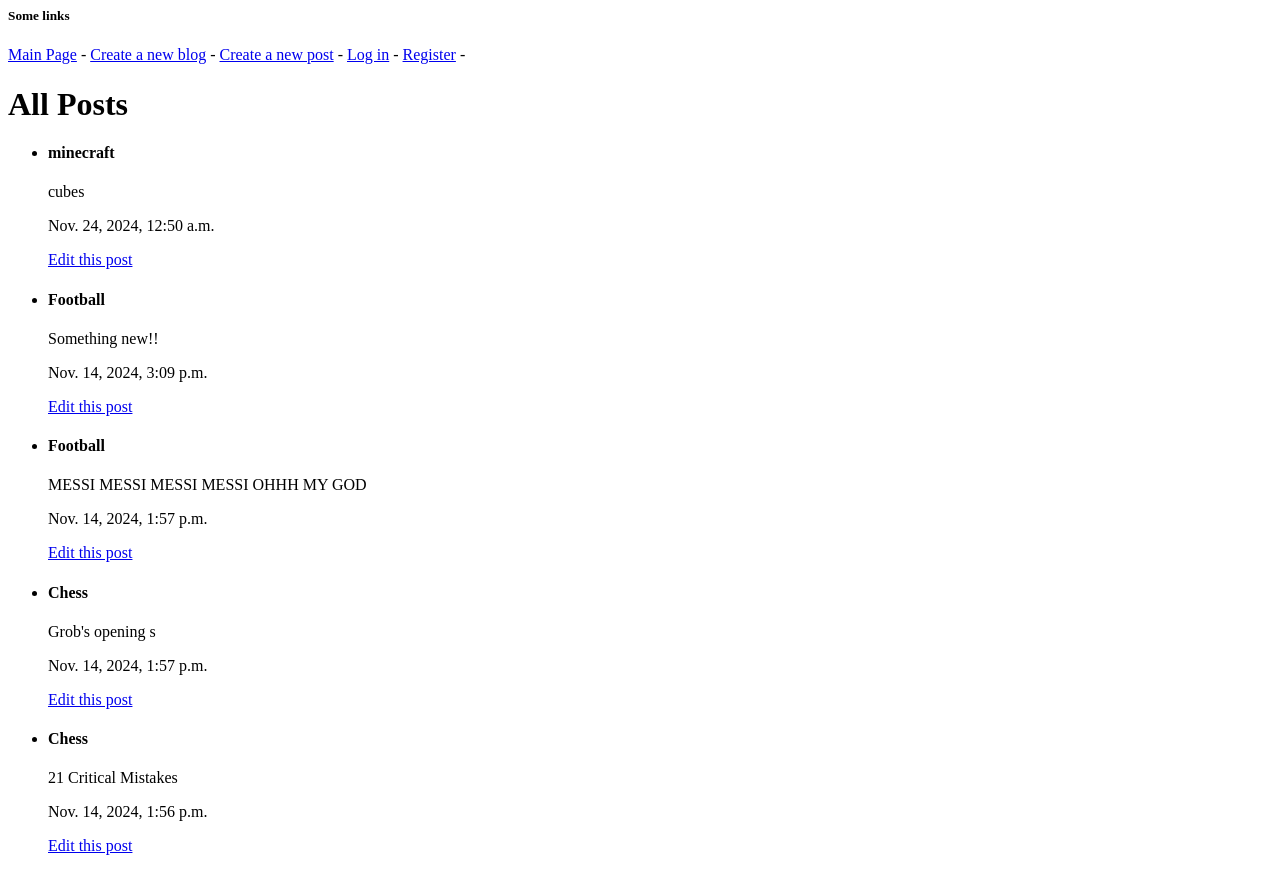
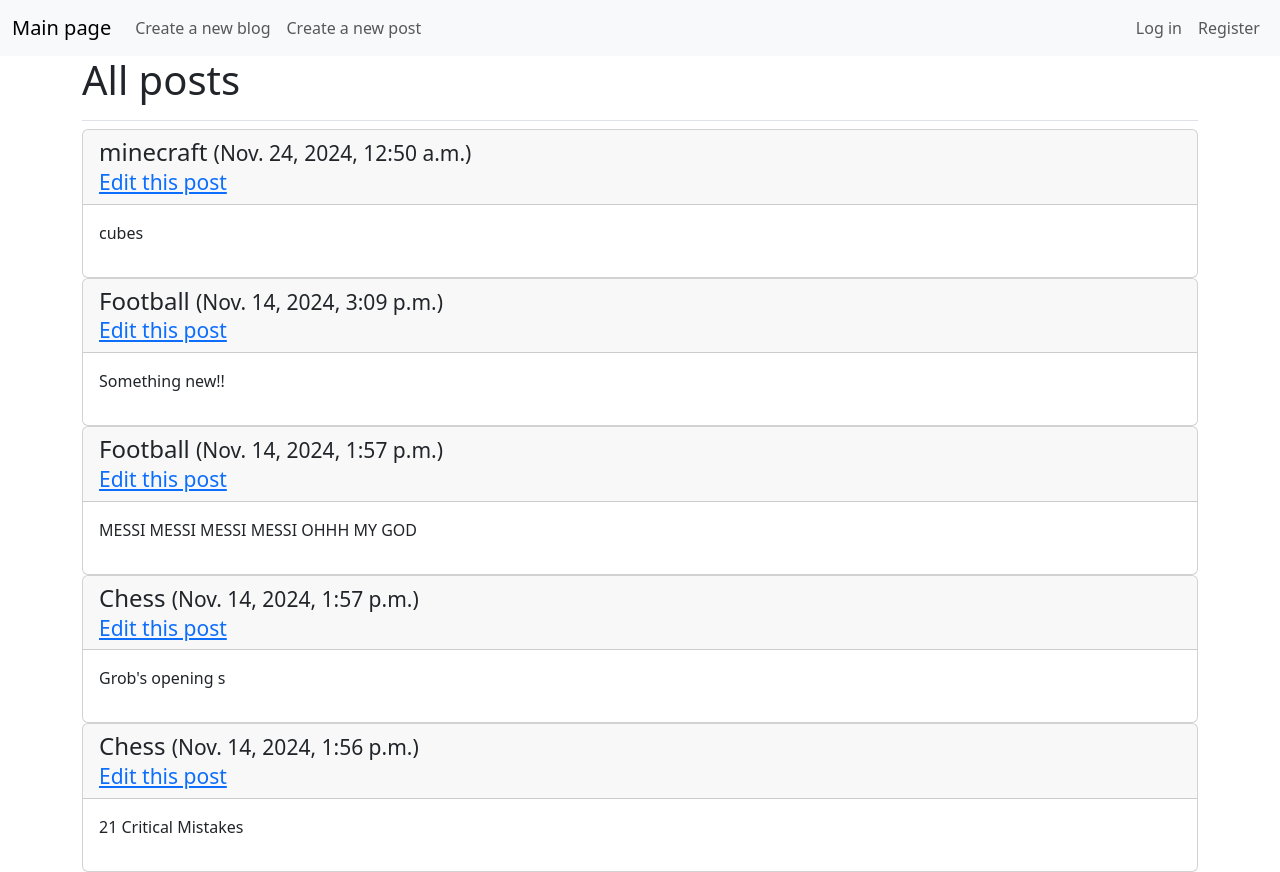
Before and after one commit to warmstar13/Python_first, a Django app: page / in a window 1280 px wide. Run offline with Django 5.2, Linux system fonts and the light colour scheme; data comes from the database, SQL or seed files in the repository; both versions use the stored data as it was after the commit; some libraries are stand-ins or nearby versions.

Commit message:
Chapter 20 hw 1 done

```diff
--- a/PythonCrashCourse/Learning_Log/learning_logs/templates/learning_logs/base.html
+++ b/PythonCrashCourse/Learning_Log/learning_logs/templates/learning_logs/base.html
@@ -68,3 +68,4 @@
         </main>
     </body>
 </html>
+<><>
--- a/PythonCrashCourse/spam_for_django/test_3/Blog/settings.py
+++ b/PythonCrashCourse/spam_for_django/test_3/Blog/settings.py
@@ -33,6 +33,7 @@ ALLOWED_HOSTS = []
 INSTALLED_APPS = [
     'blogs',
     'accounts',
+    'django_bootstrap5',
     'django.contrib.admin',
     'django.contrib.auth',
     'django.contrib.contenttypes',
--- a/PythonCrashCourse/spam_for_django/test_3/blogs/templates/blogs/base.html
+++ b/PythonCrashCourse/spam_for_django/test_3/blogs/templates/blogs/base.html
@@ -1,4 +1,80 @@
-<h5> Some links </h5>
+<!DOCTYPE html>
+<html lang="en">
+    <head>
+        <meta charset="uft-8">
+        <meta name="viewport">
+        <title>Blogs</title>
+
+        {% load django_bootstrap5%}
+        {% bootstrap_css %}
+        {% bootstrap_javascript %}
+    </head>
+    <body>
+
+        <nav class="navbar navbar-expand-md bg-light">
+            <div class="container-fluid">
+                <a class="navbar-brand" href="{% url 'blogs:mainpage'%}">Main page</a>
+                <button class="navbar-toggler" type="button" data-bs-toggle="collapse"
+                data-bs-target="#navbarCollapse" aria-controls="navbarCollapse" aria-expanded="false"
+                aria-label="Toggle navigation">
+                    <span class="navbar-toggler-icon"></span>
+                </button>
+
+                <div class="collapse navbar-collapse" id="navbarCollapse">
+                    <ul class="navbar-nav me-auto">
+                        <li class="nav-item">
+                            <a class="nav-link" href="{% url 'blogs:making_blog'%}">
+                                Create a new blog
+                            </a>
+                        </li>
+                        <li class="nav-item">
+                            <a class="nav-link" href="{% url 'blogs:making_post'%}">
+                                Create a new post
+                            </a>
+                        </li>
+                    </ul>
+
+                    <ul class="navbar-nav ms-auto">
+                        {% if user.is_authenticated %}
+                        <li class="nav-item">
+                            <span class="navbar-text me-2">
+                                Hello, {{ user.username}}.
+                            </span>
+                        </li>
+                        {% else %}
+                            <li class="nav-item">
+                                <a class="nav-link" href="{% url 'accounts:login'%}">Log in</a>
+                            </li>
+                            <li class="nav-register">
+                                <a class="nav-link" href="{%url 'accounts:register'%}">Register</a>
+                            </li>
+                        {% endif%}
+                    </ul>
+
+                    {% if user.is_authenticated %}
+                        <form action="{% url 'accounts:logout'%}" method="post">
+                            {%csrf_token%}
+                            <button name="submit" class="btn btn-outline-secondary">
+                                Log out
+                            </button>
+                        </form>
+                    {% endif%}
+                </div>
+            </div>
+        </nav>
+
+        <main class="container">
+            <div class="pb-2 mb-2 border-bottom">
+                {%block page_header%}{% endblock page_header %}
+            </div>
+            <div>
+                {% block content%}{% endblock content %}
+            </div>
+        </main>
+    </body>
+</html>
+
+<!-- <h5> Some links </h5>
 <p>
     <a href="{% url 'blogs:mainpage'%}">Main Page</a> -
     <a href="{% url 'blogs:making_blog'%}">Create a new blog</a> -
@@ -10,7 +86,6 @@
     <a href="{% url 'accounts:register'%}">Register</a> -
     {% endif %}
 </p>
-{%block content%}{% endblock content%}
 
 {%if user.is_authenticated%}
     <hr />
@@ -18,4 +93,4 @@
         {%csrf_token%}
         <button name="submit">Log out</button>
     </form>
-{%endif%}
+{%endif%} -->
--- a/PythonCrashCourse/spam_for_django/test_3/blogs/templates/blogs/mainpage.html
+++ b/PythonCrashCourse/spam_for_django/test_3/blogs/templates/blogs/mainpage.html
@@ -1,17 +1,24 @@
 {%extends "blogs/base.html"%}
 
+{% block page_header %}
+    <h1>All posts</h1>
+{% endblock page_header %}
+
 {%block content%}
-    <h1>All Posts</h1>
-    <ul>
-        {% for theme in all_theme %}
-            <li>
-                <h4>{{theme.theme}}</h4>
-                <p>{{theme.text}}</p>
-                <p>{{theme.date_added}}</p>
-                <p><a href = "{% url 'blogs:editing_post' theme.id%}">Edit this post</a></p>
-            </li>
-        {% empty %}
-            <li>There are no posts yet.</li>
-        {% endfor%}
-    </ul>
+    {% for theme in all_theme %}
+        <div class="card">
+            <h4 class="card-header">{{theme.theme}}
+
+
+                <small>
+                    ({{theme.date_added}})<br />
+                    <a href = "{% url 'blogs:editing_post' theme.id%}">Edit this post</a>
+                </small>
+            </h4>
+            <div class="card-body">{{theme.text|linebreaks}}</div>
+        </div>
+    {% empty %}
+        <p>There are no posts yet.</p>
+    {% endfor%}
+
 {%endblock content%}
--- a/PythonCrashCourse/spam_for_django/test_3/blogs/views.py
+++ b/PythonCrashCourse/spam_for_django/test_3/blogs/views.py
@@ -33,7 +33,9 @@ def making_post(request):
     else:
         form = PostForm(data=request.POST)
         if form.is_valid():
-            form.save()
+            x = form.save(commit=False)
+            x.owner = request.user
+            x.save()
             return redirect('blogs:mainpage')
     context = {'form': form}
 
```
Also changed, not shown: PythonCrashCourse/Learning_Log/accounts/templates/registration/register.html (+11 -2 lines), PythonCrashCourse/Learning_Log/learning_logs/templates/learning_logs/edit_entry.html (+9 -4 lines), PythonCrashCourse/Learning_Log/learning_logs/templates/learning_logs/new_entry.html (+8 -4 lines), PythonCrashCourse/Learning_Log/learning_logs/templates/learning_logs/new_topic.html (+7 -3 lines), PythonCrashCourse/spam_for_django/test_3/accounts/templates/registration/login.html (+7 -2 lines), PythonCrashCourse/spam_for_django/test_3/accounts/templates/registration/register.html (+7 -2 lines), PythonCrashCourse/spam_for_django/test_3/blogs/templates/blogs/editing_post.html (+7 -4 lines), PythonCrashCourse/spam_for_django/test_3/blogs/templates/blogs/making_blog.html (+7 -3 lines), PythonCrashCourse/spam_for_django/test_3/blogs/templates/blogs/making_post.html (+7 -4 lines), PythonCrashCourse/Learning_Log/db.sqlite3, PythonCrashCourse/spam_for_django/test_3/db.sqlite3.
